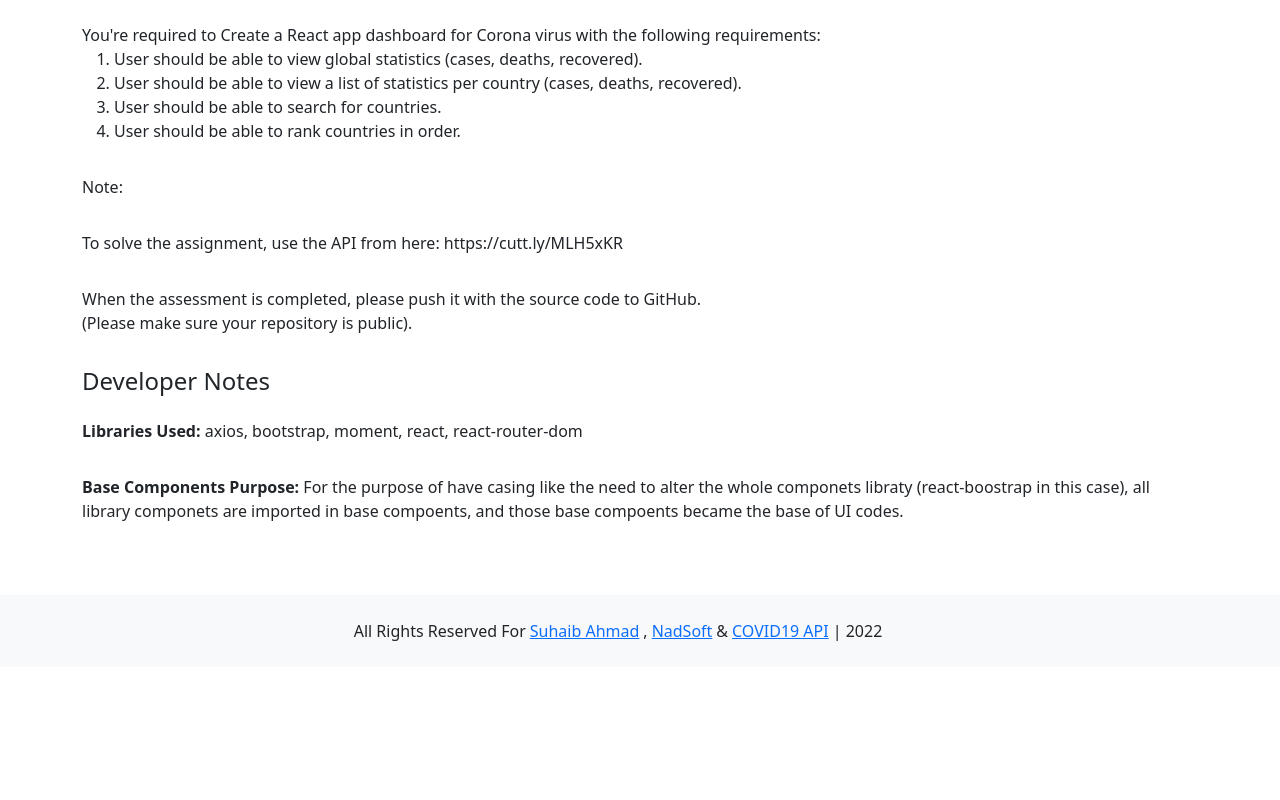
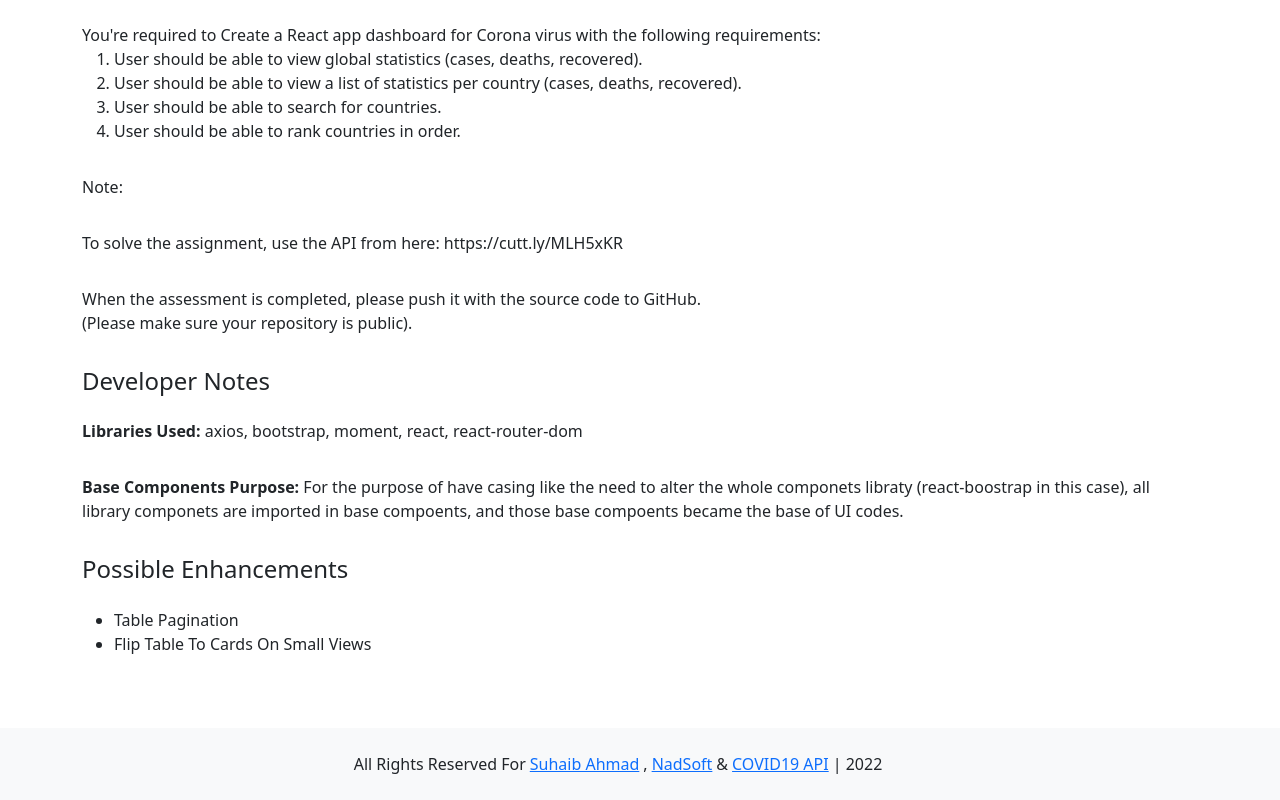
Before and after one commit to makkahwi/nadsoft_assignment, a React (Create React App) app: page /about in a window 1280 px wide. Shown: the part 363-1163 px from the top of the page. Before the commit the page ends 1030 px from the top, so only its background shows below. Built offline with nearby package versions, Linux system fonts and the light colour scheme.

Commit message:
Add Future Works / Possible Enhancements

```diff
--- /dev/null
+++ b/src/Views/About/PossibleEnhancements.jsx
@@ -0,0 +1,24 @@
+import React from "react";
+import Typography from "../../Components/Base/Typography";
+
+export default function PossibleEnhancements() {
+  return (
+    <>
+      <Typography size={4}>
+        Possible Enhancements
+      </Typography>
+
+      <Typography>
+        <ul>
+          <li>
+            Table Pagination
+          </li>
+
+          <li>
+            Flip Table To Cards On Small Views
+          </li>
+        </ul>
+      </Typography>
+    </>
+  )
+};
--- a/src/Views/About/index.jsx
+++ b/src/Views/About/index.jsx
@@ -3,6 +3,7 @@ import Typography from "../../Components/Base/Typography";
 import PageTitle from "../../Components/PageTitle";
 import DeveloperNotes from "./DeveloperNotes";
 import TaskDescription from "./TaskDescription";
+import PossibleEnhancements from "./PossibleEnhancements";
 
 export default function About() {
   return (
@@ -16,6 +17,8 @@ export default function About() {
       <TaskDescription />
 
       <DeveloperNotes />
+
+      <PossibleEnhancements />
     </>
   )
 };
```
Also changed, not shown: 1 other file (tests, documents, lock files or other folders).
